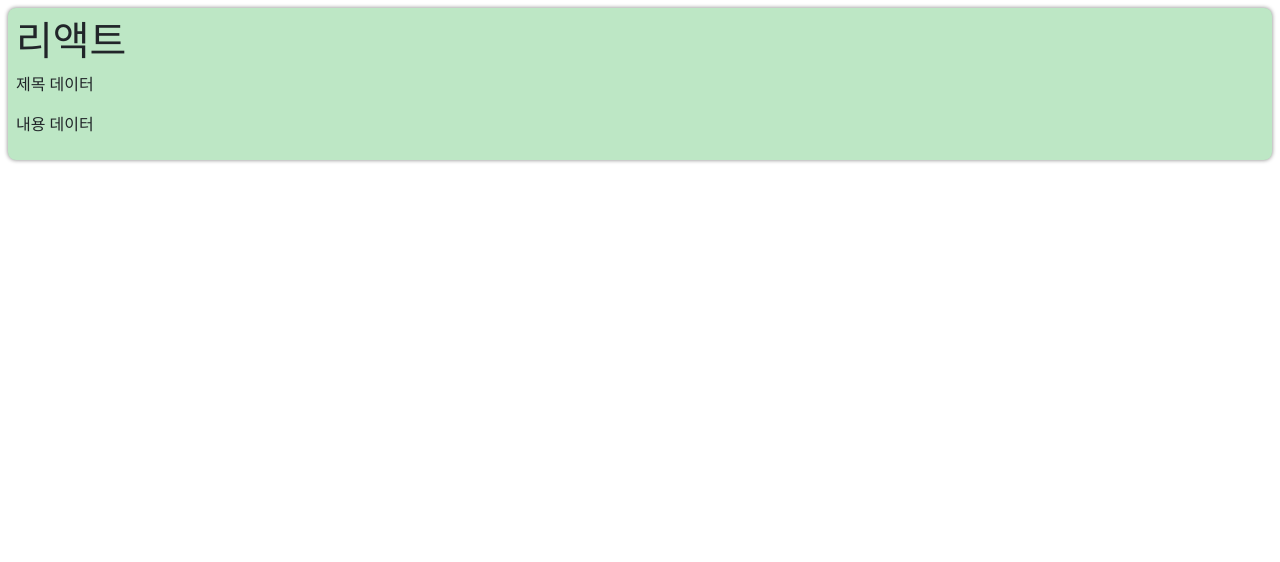
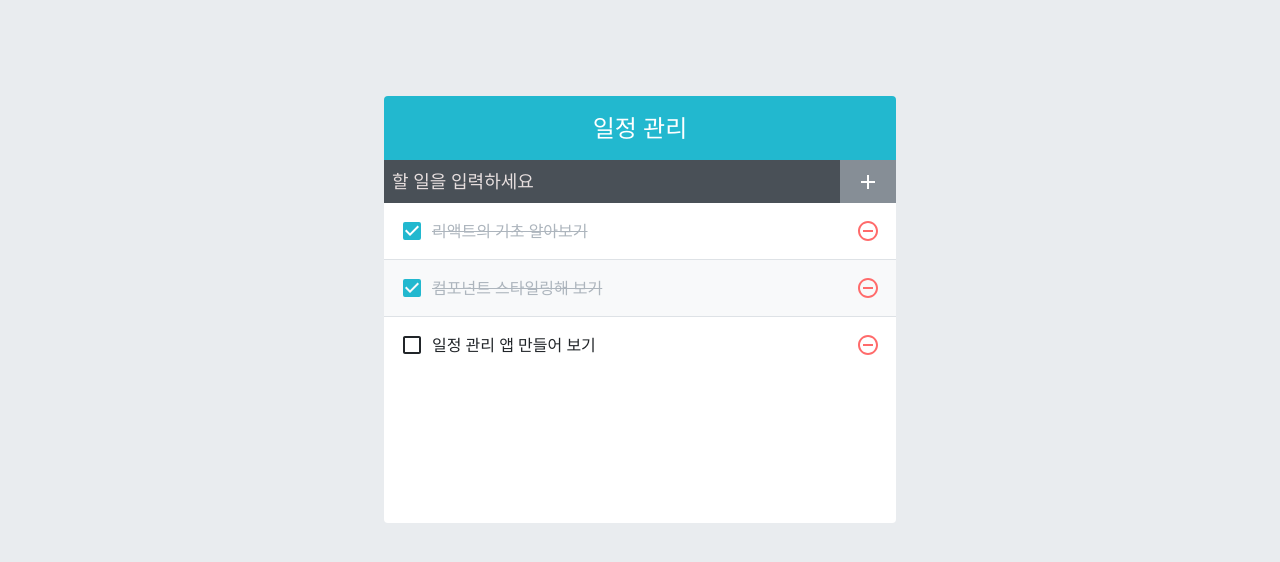
Before and after one commit to hsyoodev/react-app, a React (Create React App) app: page / in a window 1280 px wide. Shown: the top 562 px of the page. Built offline with nearby package versions, Linux system fonts and the light colour scheme.

Commit message:
실습 : 일정 관리 프로그램 만들기

```diff
--- a/package.json
+++ b/package.json
@@ -10,6 +10,7 @@
     "react": "^18.2.0",
     "react-bootstrap": "^2.9.2",
     "react-dom": "^18.2.0",
+    "react-icons": "^5.0.1",
     "react-router-dom": "^6.21.2",
     "react-scripts": "5.0.1",
     "web-vitals": "^2.1.4"
--- /dev/null
+++ b/src/App.css
@@ -0,0 +1,5 @@
+body {
+  margin: 0;
+  padding: 0;
+  background-color: #e9ecef;
+}
--- a/src/App.jsx
+++ b/src/App.jsx
@@ -1,29 +1,54 @@
-import { useState } from 'react';
-
-function Card(props) {
-  const { title, backgroundColor, children } = props;
-  return (
-    <div
-      style={{
-        margin: 8,
-        padding: 8,
-        borderRadius: 8,
-        boxShadow: '0px 0px 4px grey',
-        backgroundColor: backgroundColor || 'white',
-      }}
-    >
-      {title && <h1>{title}</h1>}
-      {children}
-    </div>
-  );
-}
+import './App.css';
+import TodoTemplate from './components/TodoTemplate';
+import TodoInsert from './components/TodoInsert';
+import TodoList from './components/TodoList';
+import { useState, useRef, useCallback } from 'react';
 
 function App() {
+  const [todos, setTodos] = useState([
+    { id: 1, text: '리액트의 기초 알아보기', checked: true },
+    { id: 2, text: '컴포넌트 스타일링해 보기', checked: true },
+    { id: 3, text: '일정 관리 앱 만들어 보기', checked: false },
+  ]);
+  const nextId = useRef(todos.length + 1);
+  const onInsert = useCallback(
+    (text) => {
+      const todo = {
+        id: nextId.current,
+        text,
+        checked: false,
+      };
+      setTodos(todos.concat(todo));
+      nextId.current += 1;
+    },
+    [todos]
+  );
+  const onRemove = useCallback(
+    (id) => {
+      setTodos(todos.filter((todo) => todo.id !== id));
+    },
+    [todos]
+  );
+  const onToggle = useCallback(
+    (id) => {
+      setTodos(
+        todos.map((todo) =>
+          todo.id === id ? { ...todo, checked: !todo.checked } : todo
+        )
+      );
+    },
+    [todos]
+  );
+
   return (
-    <Card title="리액트" backgroundColor="#bde7c5">
-      <p>제목 데이터</p>
-      <p>내용 데이터</p>
-    </Card>
+    <TodoTemplate>
+      <TodoInsert onInsert={onInsert}></TodoInsert>
+      <TodoList
+        todos={todos}
+        onRemove={onRemove}
+        onToggle={onToggle}
+      ></TodoList>
+    </TodoTemplate>
   );
 }
 
--- /dev/null
+++ b/src/components/TodoInsert.jsx
@@ -0,0 +1,34 @@
+import { MdAdd } from 'react-icons/md';
+import styles from './TodoInsert.module.css';
+import { useState, useCallback } from 'react';
+
+const TodoInsert = (props) => {
+  const [value, setValue] = useState('');
+  const onChange = useCallback((e) => {
+    setValue(e.target.value);
+  });
+  const onSubmit = useCallback(
+    (e) => {
+      props.onInsert(value);
+      setValue('');
+      e.preventDefault();
+    },
+    [value]
+  );
+
+  return (
+    <form className={styles.TodoInsert} onSubmit={onSubmit}>
+      <input
+        className={styles.input}
+        placeholder="할 일을 입력하세요"
+        onChange={onChange}
+        value={value}
+      />
+      <button type="submit" className={styles.button}>
+        <MdAdd />
+      </button>
+    </form>
+  );
+};
+
+export default TodoInsert;
--- /dev/null
+++ b/src/components/TodoInsert.module.css
@@ -0,0 +1,36 @@
+.TodoInsert {
+  display: flex;
+  background: #495057;
+  justify-content: space-between;
+}
+
+.input {
+  background: none;
+  outline: none;
+  border: none;
+  padding: 0.5rem;
+  font-size: 1.125rem;
+  line-height: 1.5;
+}
+
+.input::placeholder {
+  color: #e6dede;
+}
+
+.button {
+  outline: none;
+  border: none;
+  cursor: pointer;
+  background: #868e96;
+  color: white;
+  display: flex;
+  padding-left: 1rem;
+  padding-right: 1rem;
+  font-size: 1.5rem;
+  align-items: center;
+  transition: 0.1s background ease-in;
+}
+
+.button:hover {
+  background: #adb5bd;
+}
--- /dev/null
+++ b/src/components/TodoList.jsx
@@ -0,0 +1,19 @@
+import TodoListItem from './TodoListItem';
+import styles from './TodoList.module.css';
+
+const TodoList = (props) => {
+  const list = [];
+  for (let i = 0; i < props.todos.length; i++) {
+    list.push(
+      <TodoListItem
+        todo={props.todos[i]}
+        key={props.todos[i].id}
+        onRemove={props.onRemove}
+        onToggle={props.onToggle}
+      />
+    );
+  }
+  return <div className={styles.TodoList}>{list}</div>;
+};
+
+export default TodoList;
--- /dev/null
+++ b/src/components/TodoList.module.css
@@ -0,0 +1,5 @@
+.TodoList {
+  min-height: 320px;
+  max-height: 513px;
+  overflow-y: auto;
+}
--- /dev/null
+++ b/src/components/TodoListItem.jsx
@@ -0,0 +1,33 @@
+import {
+  MdCheckBoxOutlineBlank,
+  MdRemoveCircleOutline,
+  MdCheckBox,
+} from 'react-icons/md';
+import styles from './TodoListItem.module.css';
+
+const TodoListItem = (props) => {
+  const { id, text, checked } = props.todo;
+  return (
+    <div className={styles.TodoListItem}>
+      <div
+        className={
+          checked ? `${styles.checkbox} ${styles.checked}` : styles.checkbox
+        }
+        onClick={() => props.onToggle(id)}
+      >
+        {checked ? <MdCheckBox /> : <MdCheckBoxOutlineBlank />}
+        <div className={styles.text}>{text}</div>
+      </div>
+      <div
+        className={styles.remove}
+        onClick={() => {
+          props.onRemove(id);
+        }}
+      >
+        <MdRemoveCircleOutline></MdRemoveCircleOutline>
+      </div>
+    </div>
+  );
+};
+
+export default TodoListItem;
--- /dev/null
+++ b/src/components/TodoListItem.module.css
@@ -0,0 +1,50 @@
+.TodoListItem {
+  padding: 1rem;
+  display: flex;
+  align-items: center;
+}
+
+.TodoListItem:nth-child(even) {
+  background: #f8f9fa;
+}
+
+.TodoListItem .checkbox {
+  cursor: pointer;
+  flex: 1;
+  display: flex;
+  align-items: center;
+}
+
+.TodoListItem .checkbox svg {
+  font-size: 1.5rem;
+}
+
+.TodoListItem .checkbox .text {
+  margin-left: 0.5rem;
+  flex: 1;
+}
+
+.TodoListItem .checkbox.checked svg {
+  color: #22b8cf;
+}
+
+.TodoListItem .checkbox.checked .text {
+  color: #adb5bd;
+  text-decoration: line-through;
+}
+
+.TodoListItem .remove {
+  display: flex;
+  align-items: center;
+  font-size: 1.5rem;
+  color: #ff6b6b;
+  cursor: pointer;
+}
+
+.TodoListItem .remove:hover {
+  color: #ff8787;
+}
+
+.TodoListItem + .TodoListItem {
+  border-top: 1px solid #dee2e6;
+}
--- /dev/null
+++ b/src/components/TodoTemplate.jsx
@@ -0,0 +1,13 @@
+import styles from './TodoTemplate.module.css';
+
+const TodoTemplate = (props) => {
+  console.dir(props);
+  return (
+    <div className={styles.TodoTemplate}>
+      <div className={styles.title}>일정 관리</div>
+      <div className={styles.content}>{props.children}</div>
+    </div>
+  );
+};
+
+export default TodoTemplate;
--- /dev/null
+++ b/src/components/TodoTemplate.module.css
@@ -0,0 +1,22 @@
+.TodoTemplate {
+  width: 512px;
+  margin-left: auto;
+  margin-right: auto;
+  margin-top: 6rem;
+  border-radius: 4px;
+  overflow: hidden;
+}
+
+.title {
+  background: #22b8cf;
+  color: white;
+  height: 4rem;
+  font-size: 1.5rem;
+  display: flex;
+  align-items: center;
+  justify-content: center;
+}
+
+.content {
+  background: white;
+}
```
Also changed, not shown: 1 other file (tests, documents, lock files or other folders).
